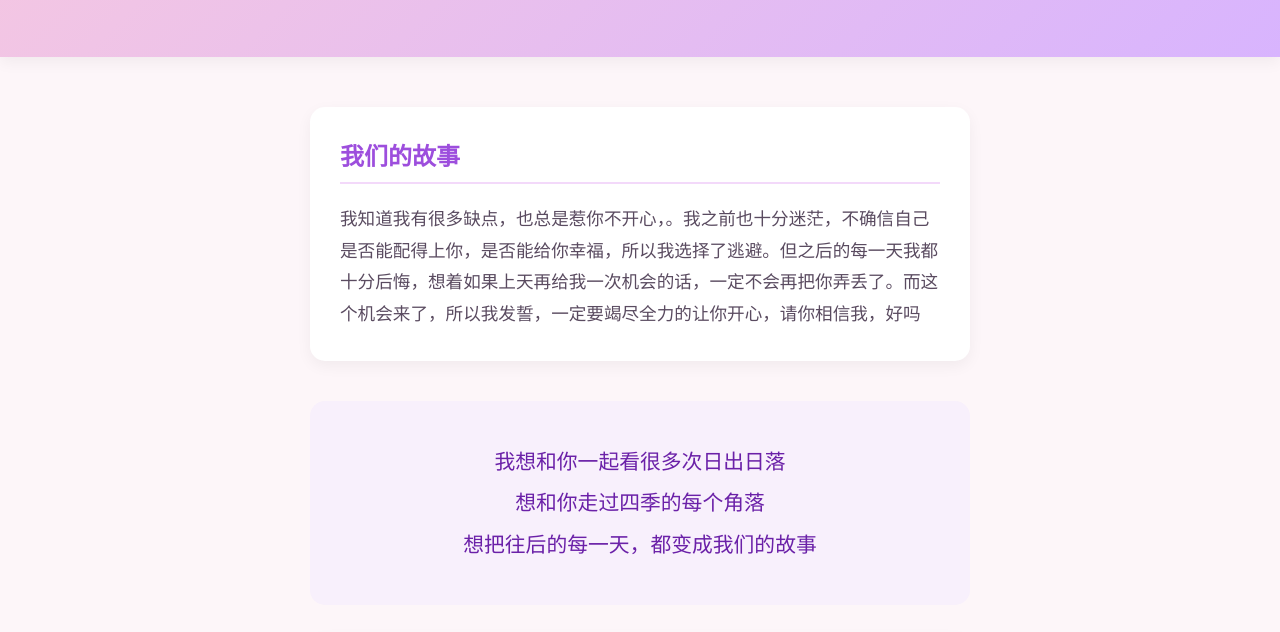
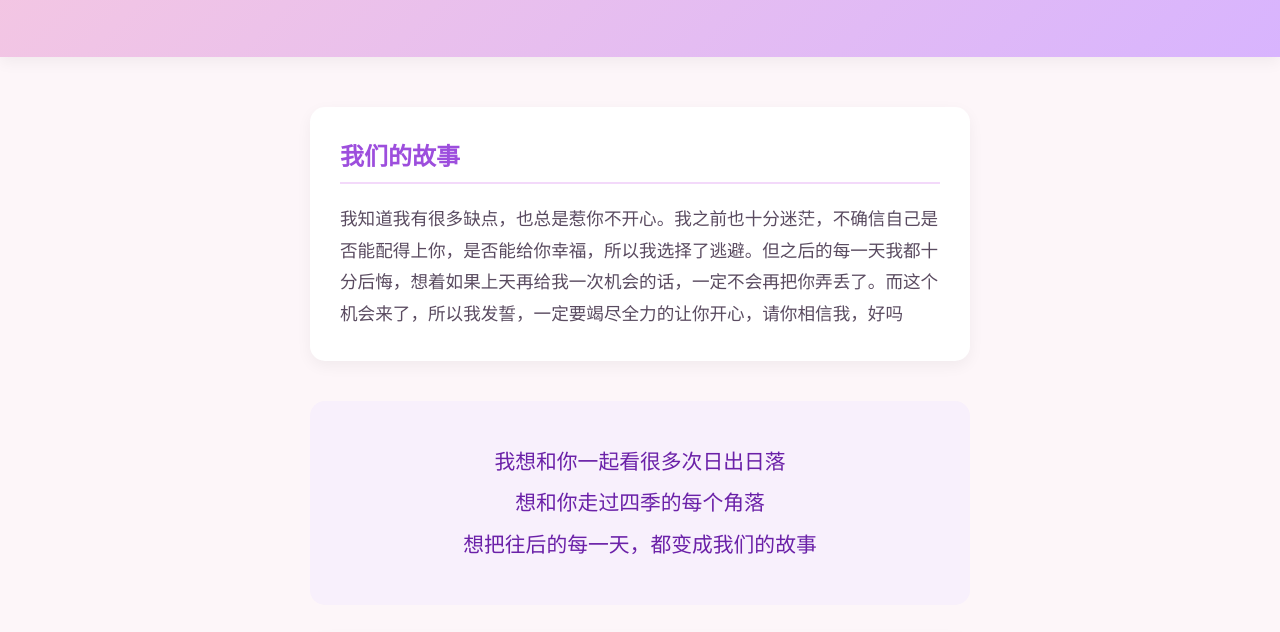
Before and after one commit to CrayonFang/my, a plain HTML site: page index.html in a window 1280 px wide. Shown: the part 164-796 px from the top of the page. Drawn offline with Linux system fonts and the light colour scheme.

Commit message:
Update index.html

```diff
--- a/index.html
+++ b/index.html
@@ -85,7 +85,7 @@
         <div class="content">
             <div class="section">
                 <h2>我们的故事</h2>
-                <p>我知道我有很多缺点，也总是惹你不开心，。我之前也十分迷茫，不确信自己是否能配得上你，是否能给你幸福，所以我选择了逃避。但之后的每一天我都十分后悔，想着如果上天再给我一次机会的话，一定不会再把你弄丢了。而这个机会来了，所以我发誓，一定要竭尽全力的让你开心，请你相信我，好吗</p>
+                <p>我知道我有很多缺点，也总是惹你不开心。我之前也十分迷茫，不确信自己是否能配得上你，是否能给你幸福，所以我选择了逃避。但之后的每一天我都十分后悔，想着如果上天再给我一次机会的话，一定不会再把你弄丢了。而这个机会来了，所以我发誓，一定要竭尽全力的让你开心，请你相信我，好吗</p>
             </div>
             <div class="love-words">
                 <p>我想和你一起看很多次日出日落 <br>
```
